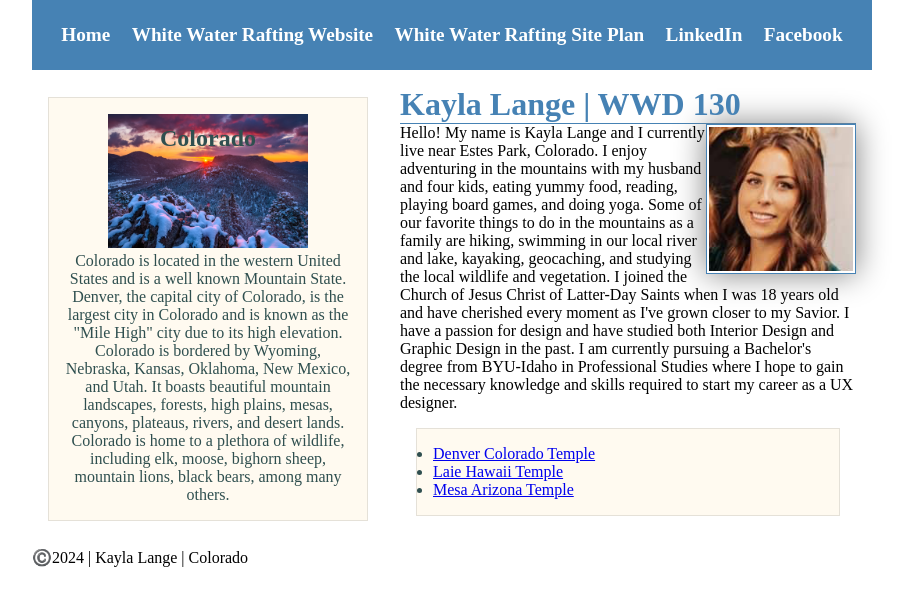
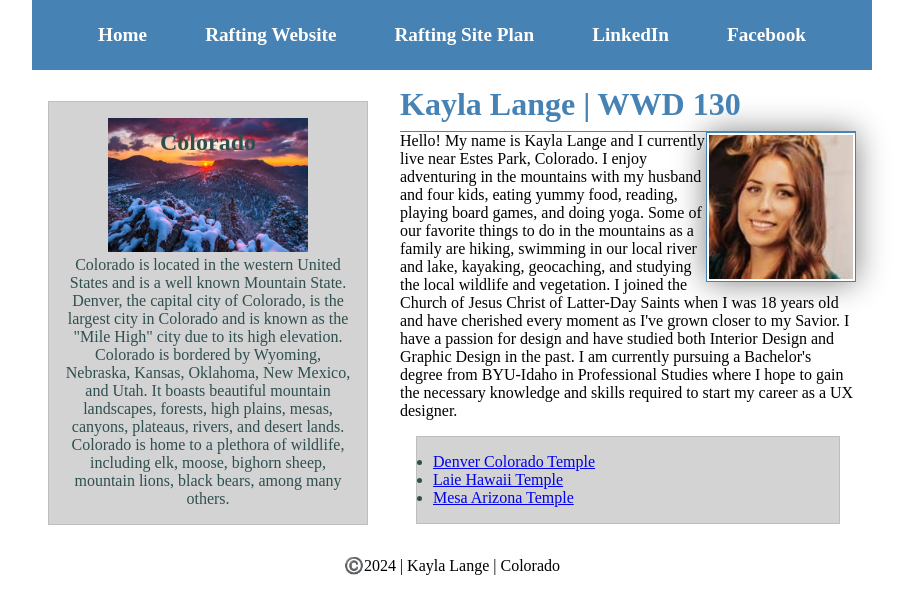
Before and after one commit to KaylaLange/wdd130, a plain HTML site: page index.html in a window 1280 px wide. Shown: the whole page, without its empty margins (188-1095 px from the left). Drawn offline with Linux system fonts and the light colour scheme.

Commit message:
centered footer and changed aside background color to gray

```diff
--- a/index.html
+++ b/index.html
@@ -13,8 +13,8 @@
         <header>
             <nav>
                 <a href="#">Home</a>
-                <a href="wwr/">White Water Rafting Website</a>
-                <a href="wwr/site-plan-rafting.html">White Water Rafting Site Plan</a>
+                <a href="wwr/">Rafting Website</a>
+                <a href="wwr/site-plan-rafting.html">Rafting Site Plan</a>
                 <a href="https://linkedin.com">LinkedIn</a>
                 <a href="https://facebook.com">Facebook</a>
             </nav>
--- a/styles/styles.css
+++ b/styles/styles.css
@@ -23,6 +23,7 @@ nav a {
 
 h1 {
     color: steelblue;
+    padding-bottom: .5rem;
     border-bottom: 1px solid steelblue;
 }
 
@@ -67,12 +68,17 @@ header, .grid, footer {
    margin: 0 auto;
 }
 
+footer {
+    position: relative;
+    text-align: center;
+}
+
 /* Class Selectors */
 .box {
     margin: 1rem;
     border: 1px solid rgba(0, 0, 0, .1);
     padding: 1rem;
-    background-color: floralwhite;
+    background-color: lightgray;
     color: darkslategrey;
 }
 
```
